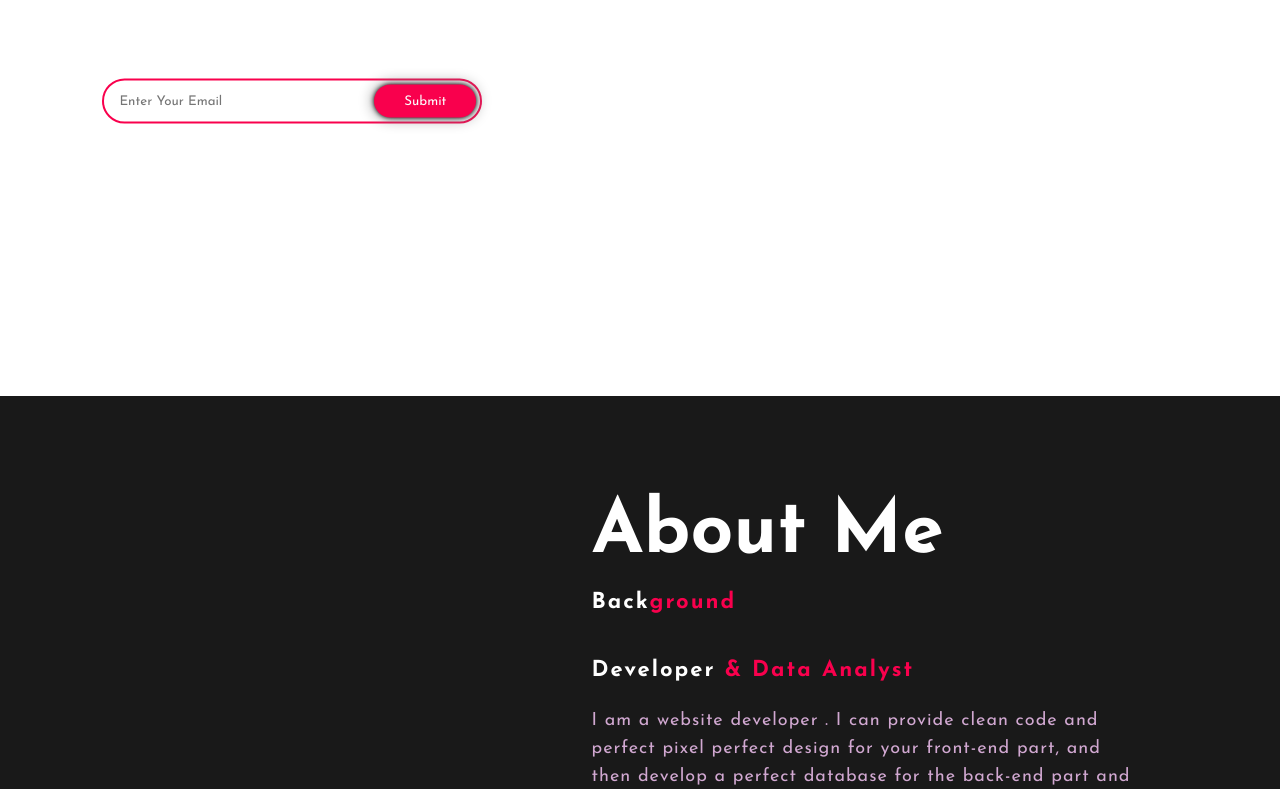
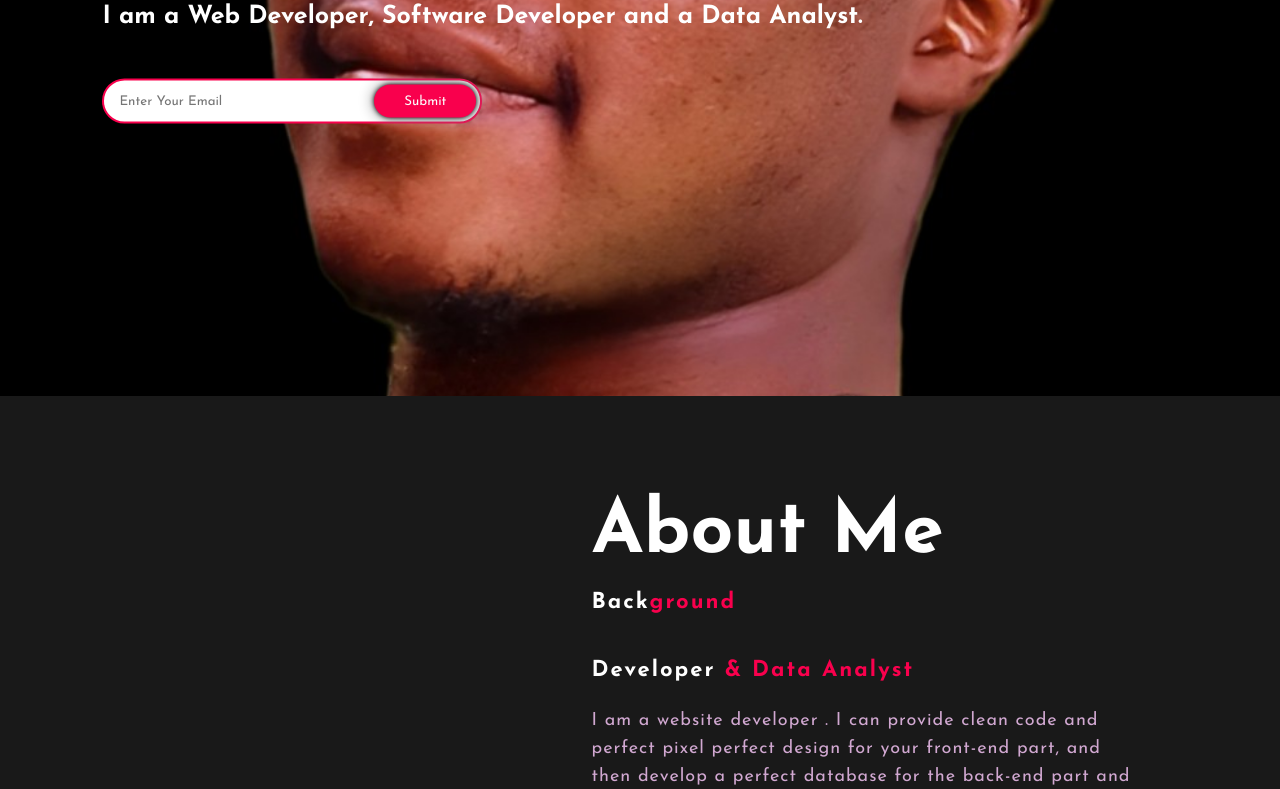
Before and after one commit to Angera-Silas/Official-Page, a plain HTML site: page index.html in a window 1280 px wide. Shown: the part 404-1193 px from the top of the page. Drawn offline with Linux system fonts and the light colour scheme.

Commit message:
Update index.css

```diff
--- a/index.css
+++ b/index.css
@@ -7,7 +7,7 @@
 .hero{
     height: 100vh;
     width: 100%;
-    background-image: url(../image/silas.jpg);
+    background-image: url(./silas.jpg);
     background-size: cover;
     background-position: center;
 }
```
